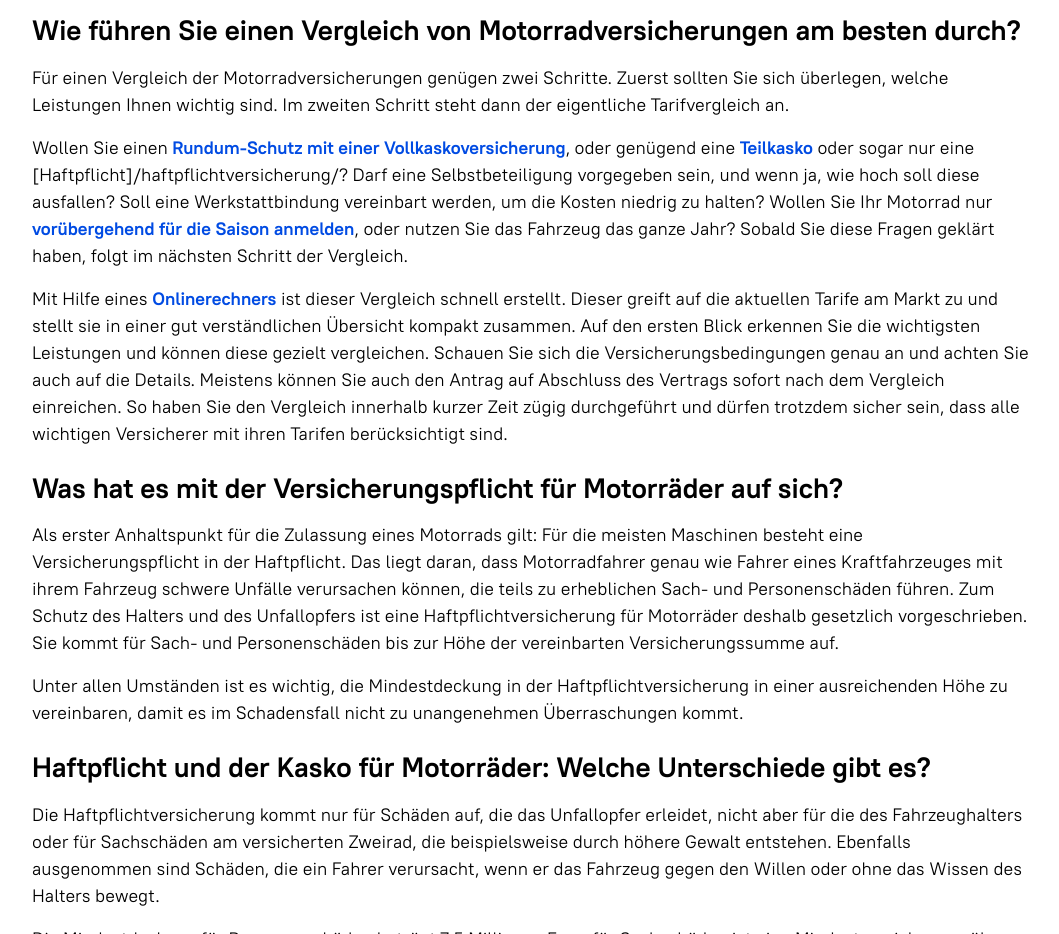
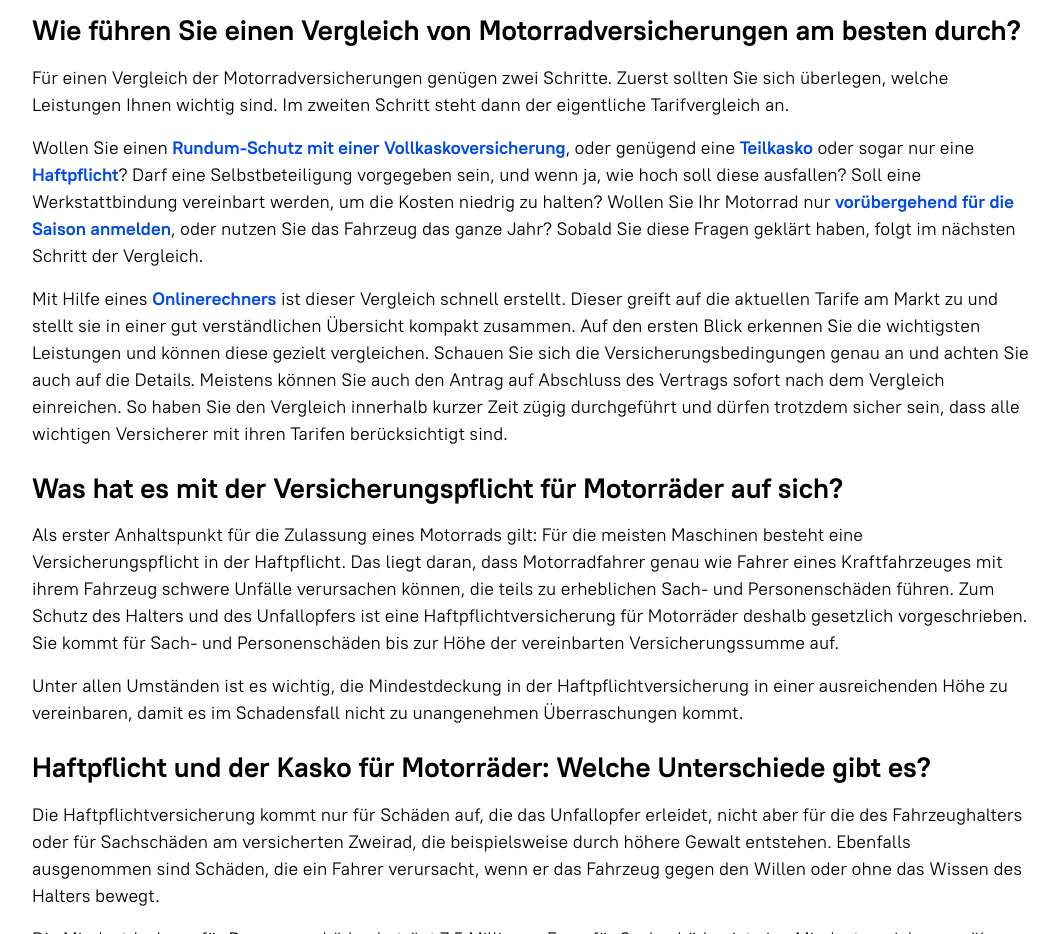
Before and after one commit to eboga/motorradversicherung-vergleich.de, a plain HTML site: page index.html in a window 1280 px wide. Shown: the part 1720-2654 px from the top of the page, without its empty margins (108-1167 px from the left). Drawn offline with Linux system fonts and the light colour scheme.

Commit message:
Update 2020-07-31_19:10:21

```diff
--- a/index.html
+++ b/index.html
@@ -530,7 +530,7 @@ Der Wechsel einer Motorradversicherung ist dank diverser Onlinetools schnell erl
 <h2 id="wie-führen-sie-einen-vergleich-von-motorradversicherungen-am-besten-durch">Wie führen Sie einen Vergleich von Motorradversicherungen am besten durch?</h2>
 <p>Für einen Vergleich der Motorradversicherungen genügen zwei Schritte. Zuerst sollten Sie sich überlegen, welche Leistungen Ihnen wichtig sind. Im zweiten Schritt steht dann der eigentliche Tarifvergleich an.</p>
 
-<p>Wollen Sie einen <a href="/vollkaskoversicherung/">Rundum-Schutz mit einer Vollkaskoversicherung</a>, oder genügend eine <a href="/teilkaskoversicherung/">Teilkasko</a> oder sogar nur eine [Haftpflicht]/haftpflichtversicherung/? Darf eine Selbstbeteiligung vorgegeben sein, und wenn ja, wie hoch soll diese ausfallen? Soll eine Werkstattbindung vereinbart werden, um die Kosten niedrig zu halten? Wollen Sie Ihr Motorrad nur <a href="/saisonkennzeichen/">vorübergehend für die Saison anmelden</a>, oder nutzen Sie das Fahrzeug das ganze Jahr? Sobald Sie diese Fragen geklärt haben, folgt im nächsten Schritt der Vergleich.</p>
+<p>Wollen Sie einen <a href="/vollkaskoversicherung/">Rundum-Schutz mit einer Vollkaskoversicherung</a>, oder genügend eine <a href="/teilkaskoversicherung/">Teilkasko</a> oder sogar nur eine <a href="/haftpflichtversicherung/">Haftpflicht</a>? Darf eine Selbstbeteiligung vorgegeben sein, und wenn ja, wie hoch soll diese ausfallen? Soll eine Werkstattbindung vereinbart werden, um die Kosten niedrig zu halten? Wollen Sie Ihr Motorrad nur <a href="/saisonkennzeichen/">vorübergehend für die Saison anmelden</a>, oder nutzen Sie das Fahrzeug das ganze Jahr? Sobald Sie diese Fragen geklärt haben, folgt im nächsten Schritt der Vergleich.</p>
 
 <p>Mit Hilfe eines <a href="/rechner/">Onlinerechners</a> ist dieser Vergleich schnell erstellt. Dieser greift auf die aktuellen Tarife am Markt zu und stellt sie in einer gut verständlichen Übersicht kompakt zusammen. Auf den ersten Blick erkennen Sie die wichtigsten Leistungen und können diese gezielt vergleichen. Schauen Sie sich die Versicherungsbedingungen genau an und achten Sie auch auf die Details. Meistens können Sie auch den Antrag auf Abschluss des Vertrags sofort nach dem Vergleich einreichen. So haben Sie den Vergleich innerhalb kurzer Zeit zügig durchgeführt und dürfen trotzdem sicher sein, dass alle wichtigen Versicherer mit ihren Tarifen berücksichtigt sind.</p>
 
```
Also changed, not shown: schadenfreiheitsklasse/index.html (+1 -1 lines), suchen.html (+1 -1 lines).
